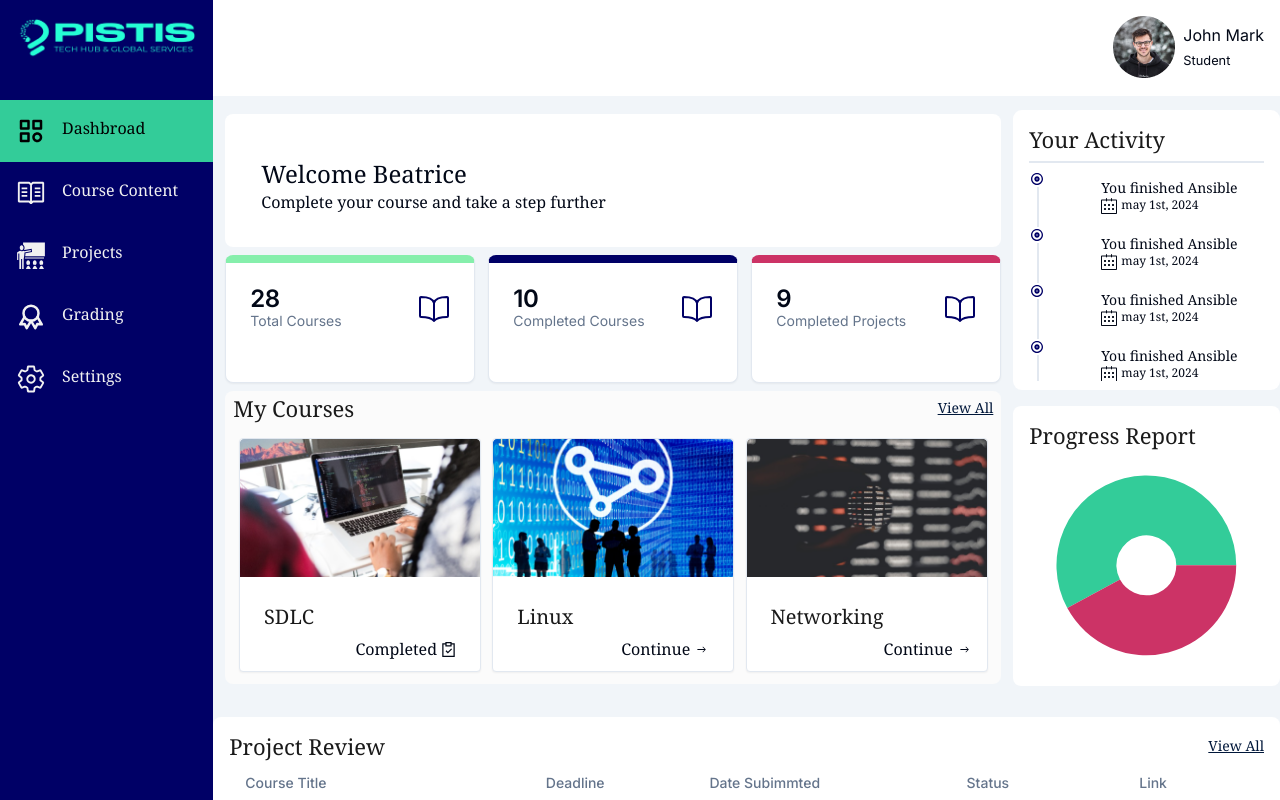
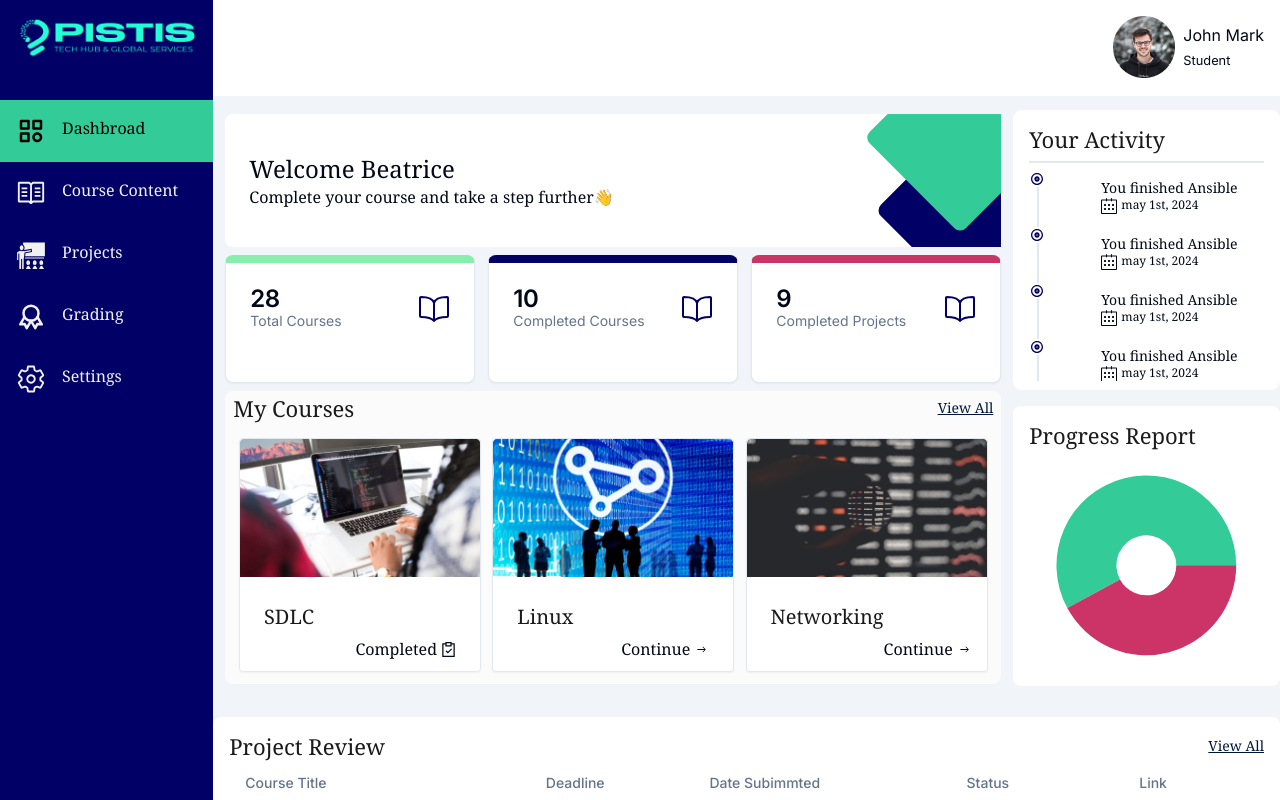
Before and after one commit to Lyttleton21/frontend_test, a Next.js app: page / in a window 1280 px wide. Shown: the top 800 px of the page. Built offline with nearby package versions, Linux system fonts and the light colour scheme.

Commit message:
Add rotate div to the welcome component

```diff
--- a/components/MainContent.tsx
+++ b/components/MainContent.tsx
@@ -6,7 +6,7 @@ export default function MainContent() {
   return (
     <div className="lg:col-span-3 xl:m-3">
       <div className="lg:grid lg:grid-cols-3 lg:p-2 xl:p-0">
-        <div className="p-4 text-center bg-[#ffffff] lg:h-[133px] lg:text-left lg:col-span-3 lg:row-span-1 lg:rounded-lg lg:pl-6 lg:mb-2 xl:mb-0">
+        <div className=" text-center bg-[#ffffff] lg:h-[133px] lg:text-left lg:col-span-3 lg:rounded-lg lg:pl-6 lg:mb-2 xl:mb-0">
           <Welcome />
         </div>
         <div className=" lg:col-span-3 lg:mb-2 xl:mb-0">
--- a/components/Welcome.tsx
+++ b/components/Welcome.tsx
@@ -1,12 +1,20 @@
+import Image from "next/image";
+import hand from "@/public/🦆 emoji _flexed biceps_.png";
 export default function Welcome() {
   return (
-    <div className="mt-5 lg:p-2 lg:pl-3 ">
-      <h3 className="font-serif text-2xl font-medium leading-8">
-        Welcome Beatrice
-      </h3>
-      <small className="font-serif text-base font-normal leadind-[19.5px]">
-        Complete your course and take a step further
-      </small>
+    <div className="w-full h-full lg:flex lg:overflow-hidden">
+      <div className="w-full p-6 lg:p-0 lg:self-center">
+        <h3 className="font-serif text-2xl font-medium leading-8">
+          Welcome Beatrice
+        </h3>
+        <small className="font-serif text-base font-normal leadind-[19.5px] xl:mr-1">
+          Complete your course and take a step further👋
+        </small>
+      </div>
+      <div className="hidden relative w-full h-full  lg:block">
+        <div className="absolute z-50 right-[-20px] top-[-30px] w-[135.58px] h-[119.44px] rounded-lg bg-[#33CC99] rotate-45"></div>
+        <div className="absolute z-0 right-[-85px] bottom-[-50px] w-[191.69px] h-[134.64px] rounded-lg bg-[#000066] rotate-45"></div>
+      </div>
     </div>
   );
 }
```
